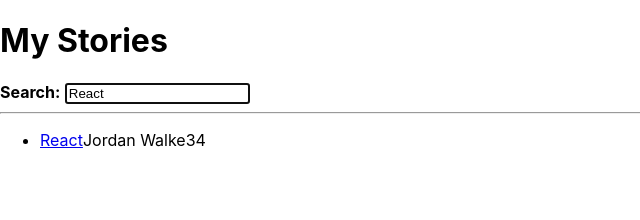
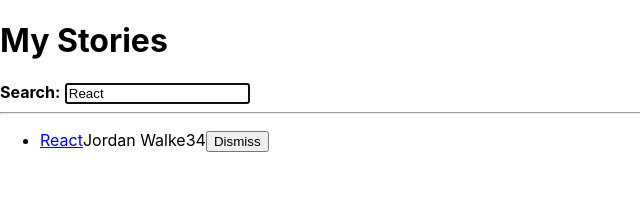
Before and after one commit to dev-yoga/stories, a React (Create React App) app: page / in a window 1280 px wide. Shown: the top 220 px of the page, without its empty margins (0-640 px from the left). Built offline with nearby package versions, Linux system fonts and the light colour scheme.

Commit message:
button for remove

```diff
--- a/src/App.js
+++ b/src/App.js
@@ -132,6 +132,11 @@
       <span>{item.author}</span>
       <span>{item.num_comments}</span>
       <span>{item.points}</span>
+      <span>
+        <button type="button" onClick={() => onRemoveItem(item)}>
+          Dismiss
+          </button>
+      </span>
     </li>
     );
   };
```
